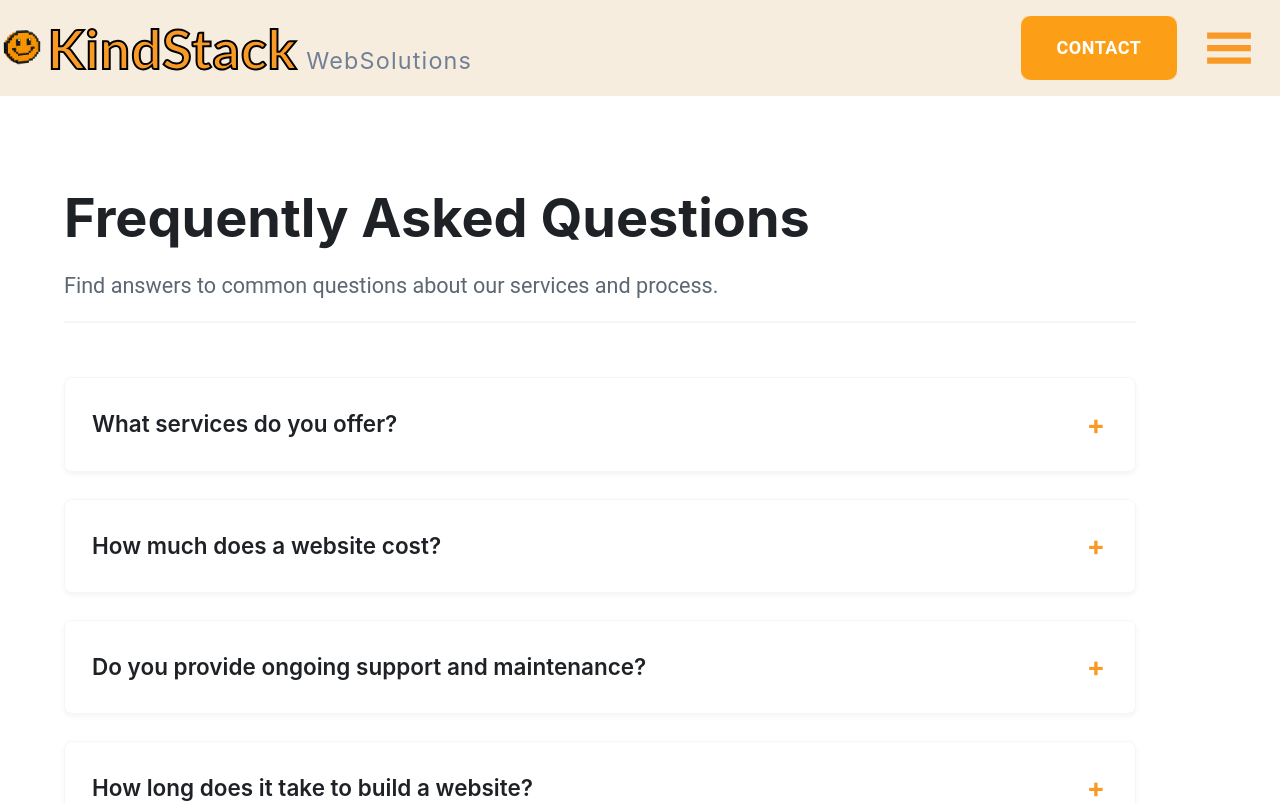
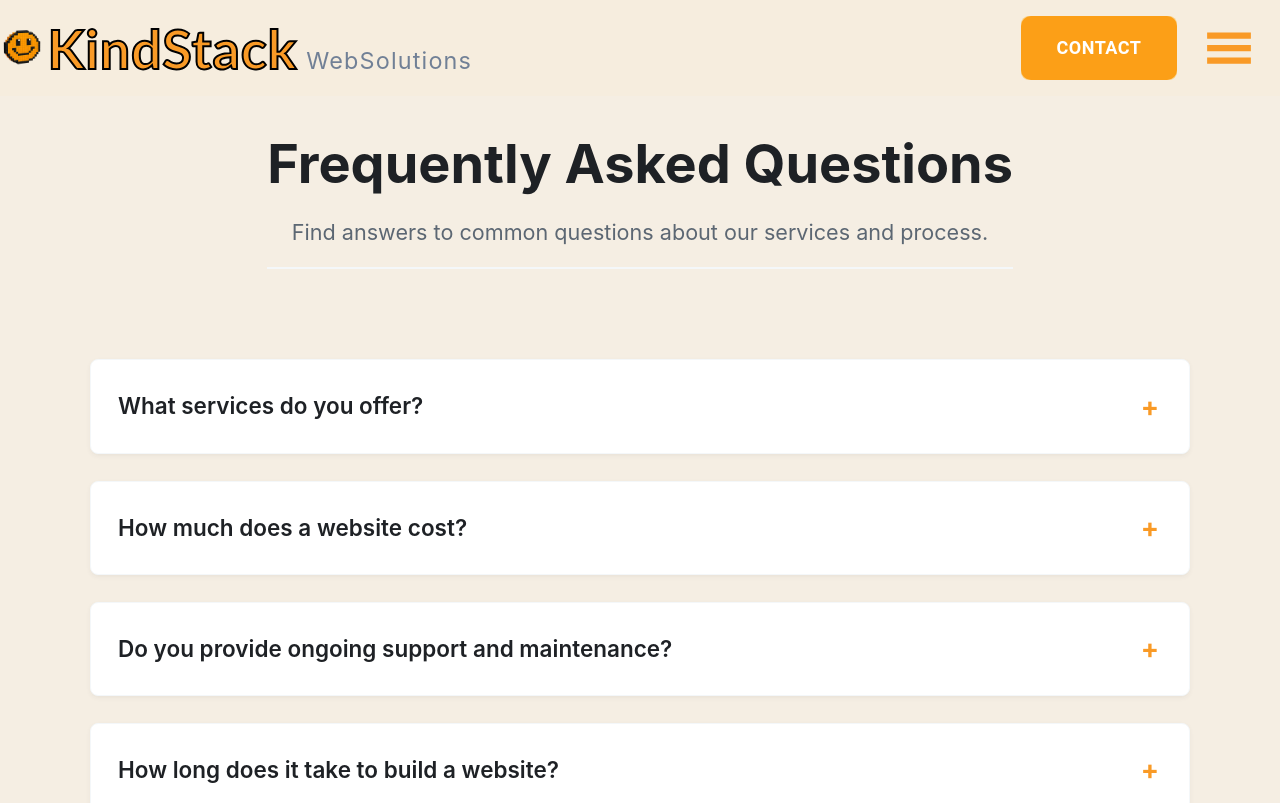
Before and after one commit to rrr5458/kindstack, a React (Vite) app: page /faq in a window 1280 px wide. Shown: the top 803 px of the page. Built offline with nearby package versions, Linux system fonts and the light colour scheme; a web font is replaced by a local one.

Commit message:
Remove page content styling

```diff
--- a/src/pages/FAQPage.tsx
+++ b/src/pages/FAQPage.tsx
@@ -54,7 +54,7 @@ const FAQPage: React.FC = () => {
   ];
 
   return (
-    <section className="page-container" id="faq-page">
+    <section className="new-section-container" id="faq-page">
       <header className="page-header">
         <h1>Frequently Asked Questions</h1>
         <p className="page-subtitle">Find answers to common questions about our services and process.</p>
```
